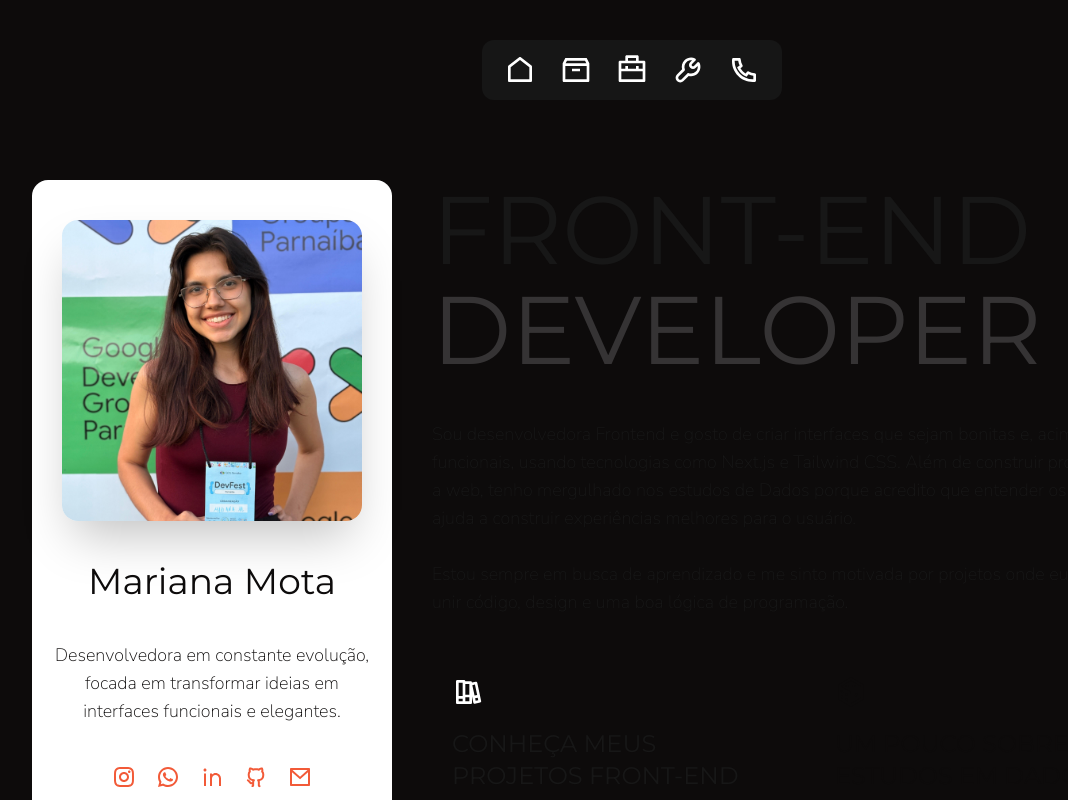
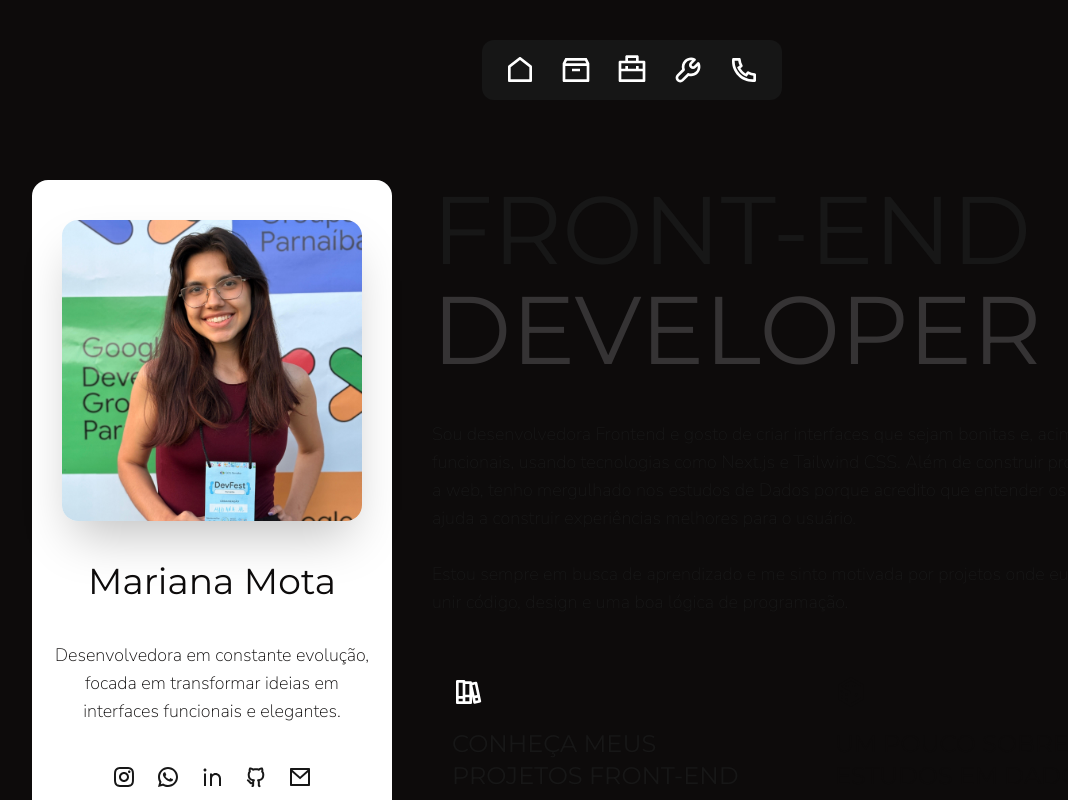
Before and after one commit to eumarianamota/proeto-portifolio, a Next.js app: page / in a window 1280 px wide. Shown: the top 800 px of the page, without its empty margins (8-1076 px from the left). Built offline with nearby package versions, Linux system fonts and the light colour scheme.

Commit message:
Update Card component styles and attributes

```diff
--- a/app/_components/card.tsx
+++ b/app/_components/card.tsx
@@ -4,7 +4,7 @@ import { socialLinks } from "@/constants/socialLinks"
 
 export function Card() {
     return (
-        <section className='bg-white w-full rounded-2xl flex flex-col gap-10 justify-center items-center px-5 py-5 lg:w-90 lg:py-10 lg:fixed'>
+        <section data-aos="fade-down-right" className='bg-white w-full rounded-2xl flex flex-col gap-10 justify-center items-center px-5 py-5 lg:w-90 lg:py-10 lg:fixed'>
 
             <Image
                 src={profile}
@@ -19,7 +19,7 @@ export function Card() {
 
             <div className='flex justify-center gap-5'>
                 {socialLinks.map((item, index) => (
-                    <a target='_blank' key={index} href={item.url}> <item.icon className='size-6 text-orange hover:scale-115 transition-all duration-300 ease' /> </a>
+                    <a target='_blank' key={index} href={item.url}> <item.icon className='size-6 text-velvet hover:scale-115 transition-all duration-300 ease' /> </a>
                 ))}
             </div>
         </section>
```
